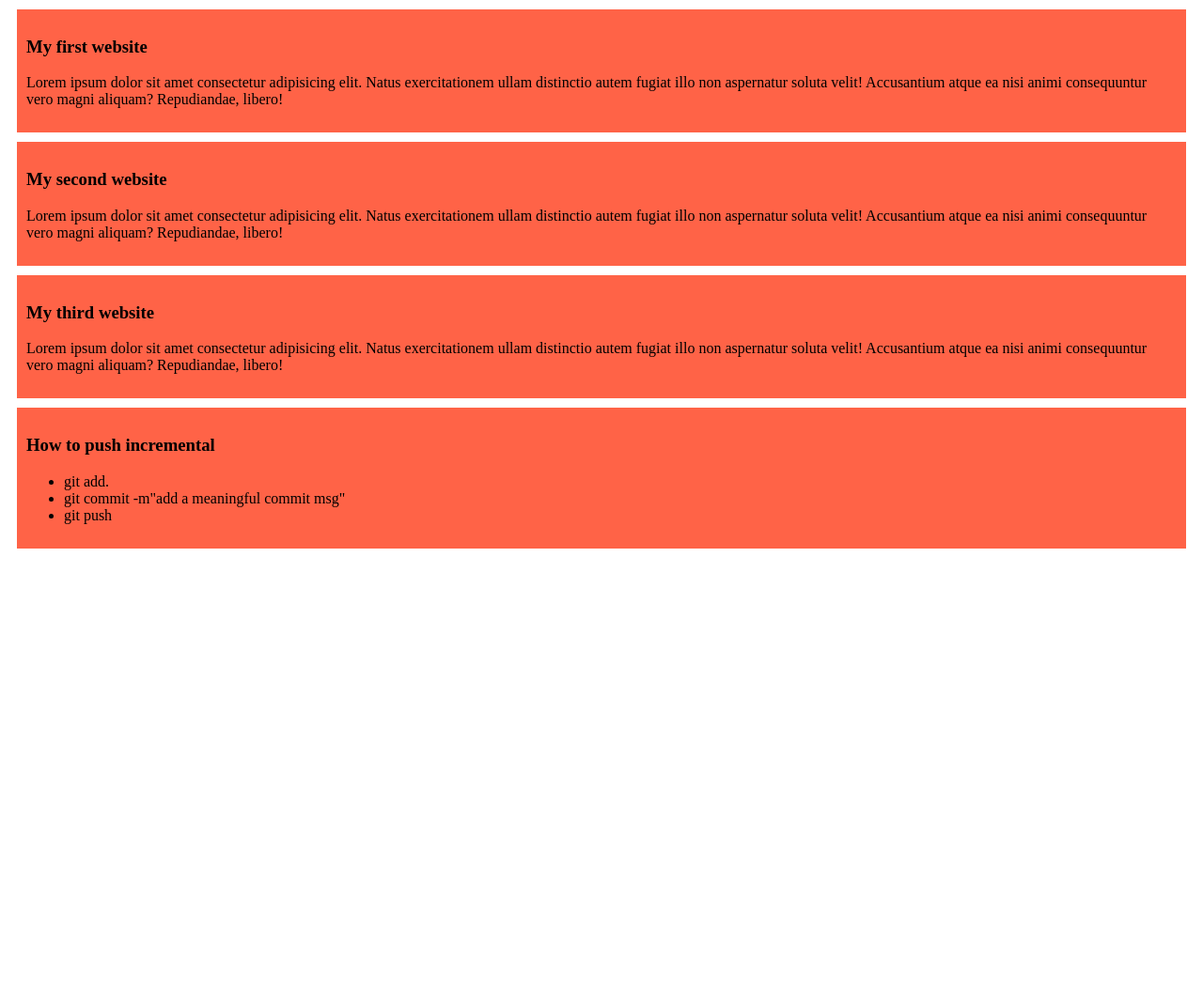
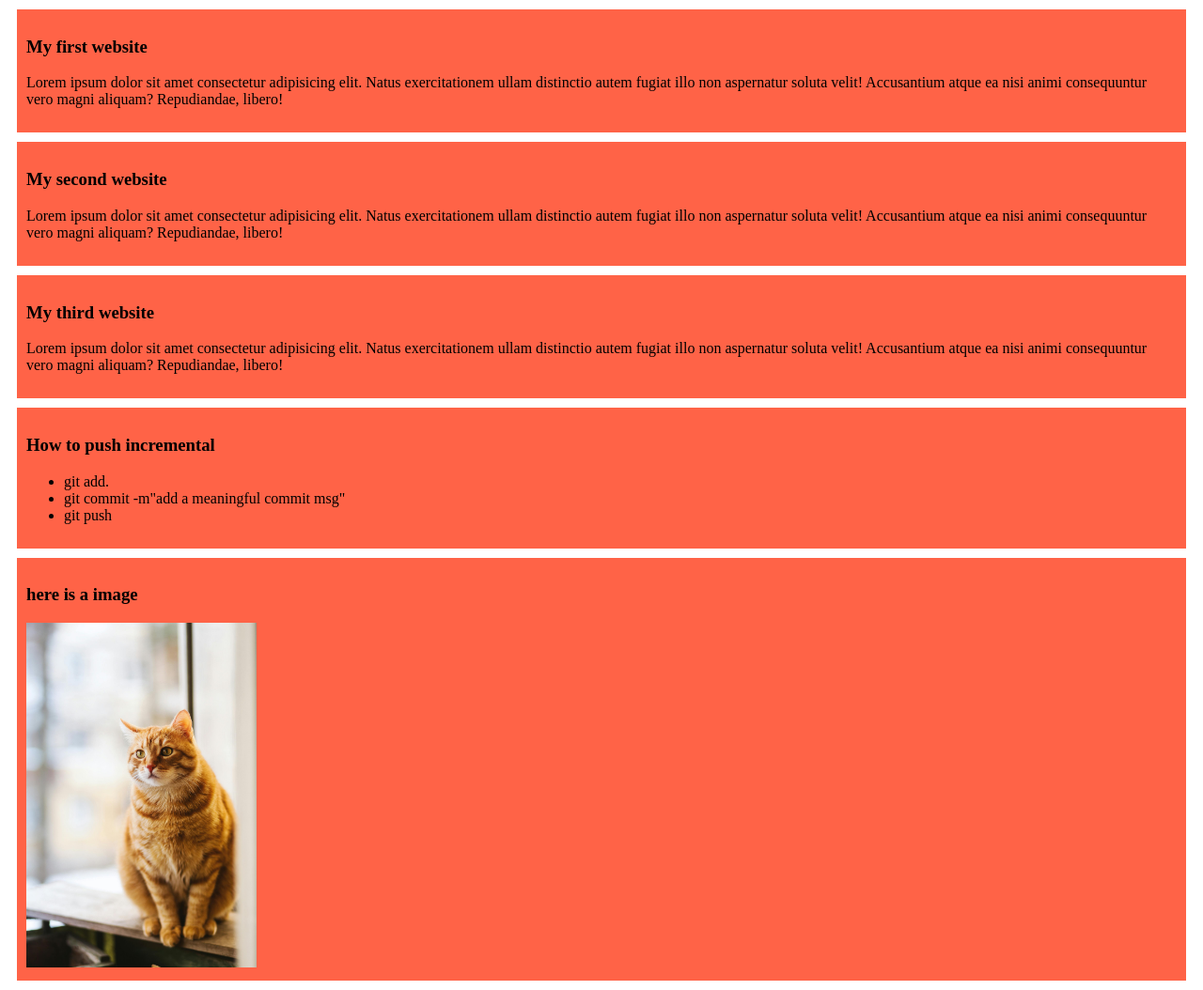
Before and after one commit to Ankan-hore/my-simple-website, a plain HTML site: page index.html in a window 1280 px wide. Shown: the whole page at 94% size. Before the commit the page ends 800 px from the top, so only its background shows below. Drawn offline with Linux system fonts and the light colour scheme.

Commit message:
cat image uploaded

```diff
--- a/index.html
+++ b/index.html
@@ -31,5 +31,10 @@
             <li>git push</li>
         </ul>
     </div>
+    <div>
+        <h3>here is a image</h3>
+        <img src="pexels-kowalievska-1170986.jpg" alt="" style="width: 20%; height: 20%;">
+
+    </div>
 </body>
 </html>
```
Also changed, not shown: pexels-kowalievska-1170986.jpg (added).
